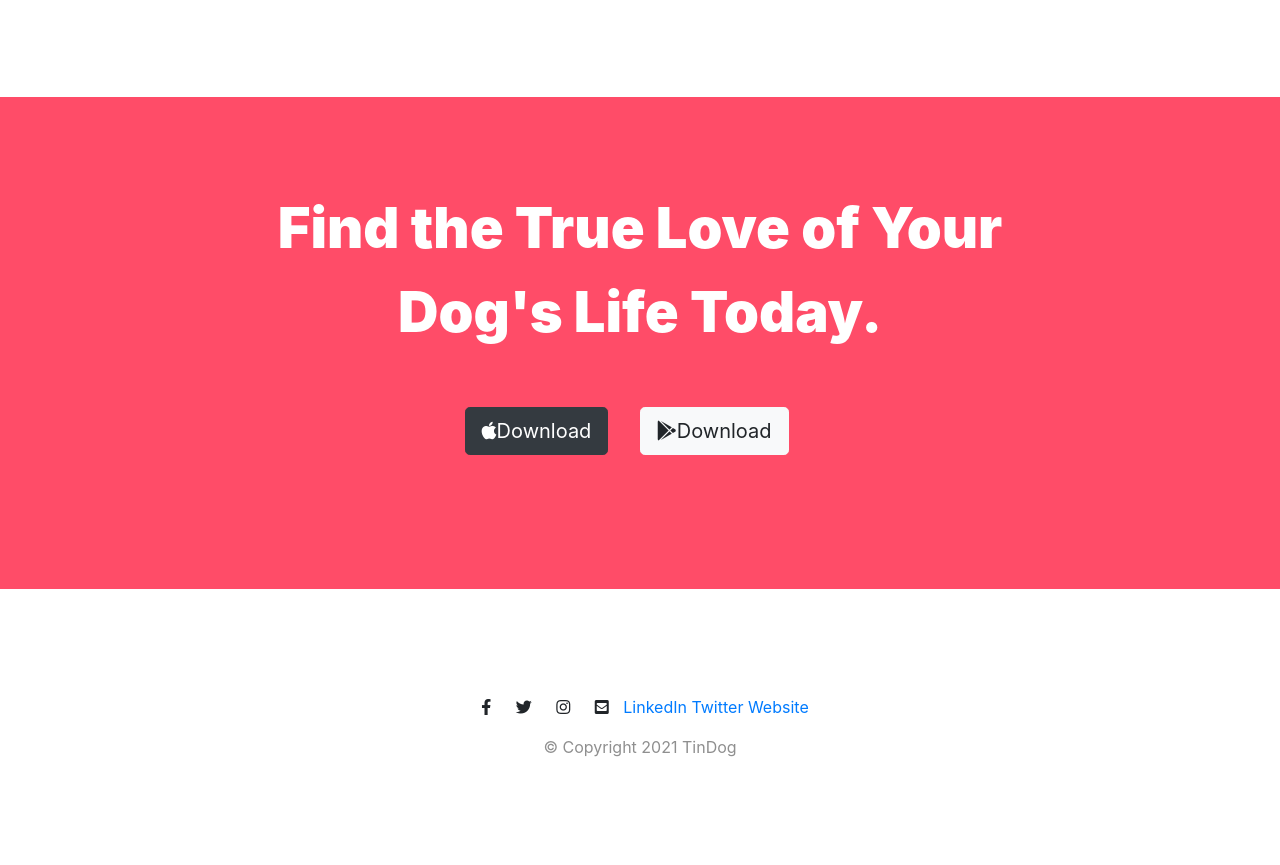
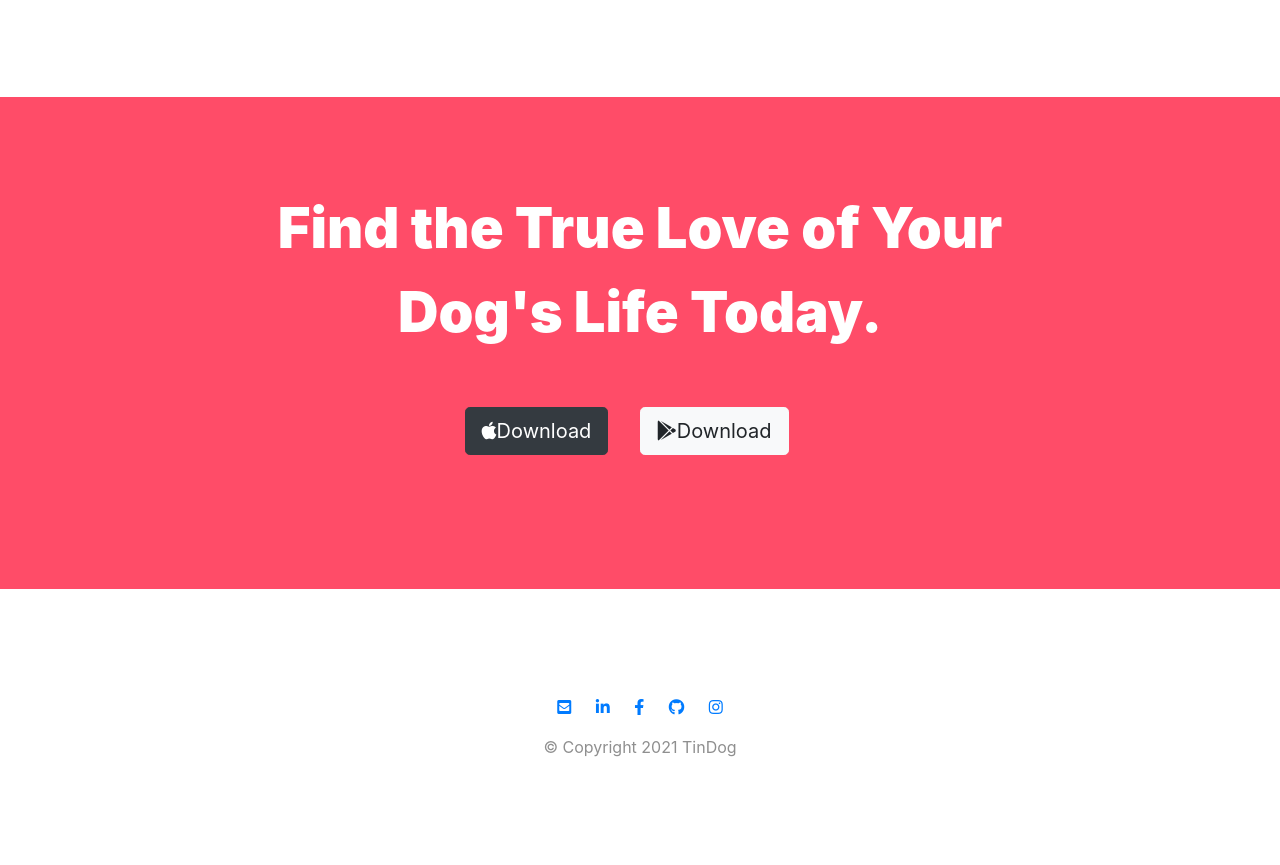
Before and after one commit to harshmayan/TinDog-Start-master, a plain HTML site: page index.html in a window 1280 px wide. Shown: the part 2509-3374 px from the top of the page. Drawn offline with nearby package versions, Linux system fonts and the light colour scheme.

Commit message:
Update index.html

```diff
--- a/index.html
+++ b/index.html
@@ -254,15 +254,12 @@
     </section>
 
     <!-- Footer -->
-
-    <footer id="footer-int">
-      <i class="social-icon fab fa-facebook-f"></i>
-      <i class="social-icon fab fa-twitter"></i>
-      <i class="social-icon fab fa-instagram"></i>
-      <i class="social-icon fas fa-envelope-square"></i>
-      <a href="https://www.linkedin.com/">LinkedIn</a>
-      <a href="https://twitter.com/">Twitter</a>
-      <a href=" https://harshmayan.github.io/hello-world/">Website</a>
+  <footer id="footer-int">
+      <a href="mailto:harshmayani07@gmail.com"><i class="social-icon fas fa-envelope-square"></i></a>
+      <a href="https://www.linkedin.com/in/harsh-mayani-513054231"><i class="social-icon fab fa-linkedin-in"></i></a>
+      <a href="https://www.facebook.com/harsh.mayani.1"><i class="social-icon fab fa-facebook-f"></i></a>
+      <a href="https://github.com/harshmayan"><i class="social-icon fab fa-github"></i></a>
+      <a href="https://www.instagram.com/harsh_mayani07"><i class="social-icon fab fa-instagram"></i></a>
       <p>© Copyright 2021 TinDog</p>
     </footer>
   </body>
```
